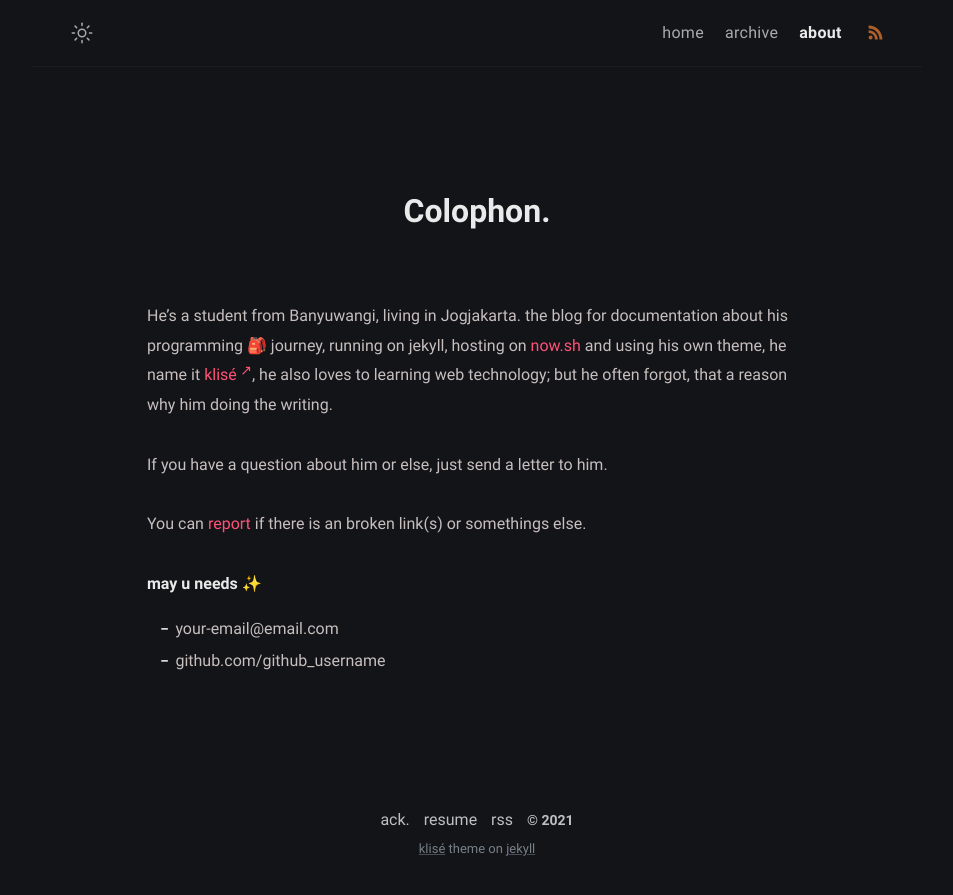
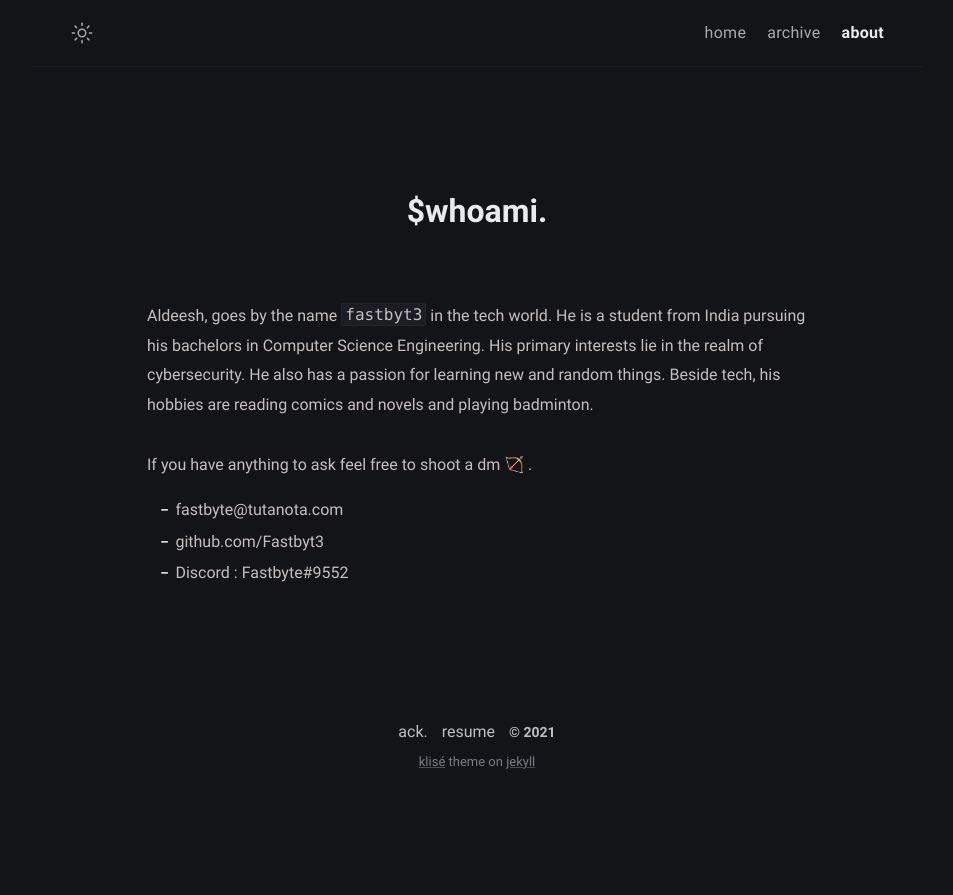
Before and after one commit to fastbyt3/fastbyt3.github.io, a Jekyll site: the page built from about.md, in a window 1280 px wide. Shown: the top 895 px of the page, without its empty margins (163-1116 px from the left). Built offline with Jekyll 4.4.1, drawn with Linux system fonts in a browser that asks for light colours.

Commit message:
initial changes

```diff
--- a/Gemfile
+++ b/Gemfile
@@ -25,7 +25,7 @@ group :jekyll_plugins do
 end
 
 # Windows does not include zoneinfo files, so bundle the tzinfo-data gem
-# gem "tzinfo-data", platforms: [:mingw, :mswin, :x64_mingw, :jruby]
+gem "tzinfo-data", platforms: [:mingw, :mswin, :x64_mingw, :jruby]
 
 # Performance-booster for watching directories on Windows
-# gem "wdm", "~> 0.1.0" if Gem.win_platform?
+gem "wdm", "~> 0.1.0" if Gem.win_platform?
--- a/_config.yml
+++ b/_config.yml
@@ -1,29 +1,27 @@
 # Site settings
-title: Klise Theme # site title
+title: Fastbyt3's Cyber Home # site title
 description: >- # site description
-  He's writing in Bahasa about web technology and experience as a journal
-  for documentation things that he learned, meet him <a href="https://github.com/piharpi" target="_blank" rel="noopener">@github</a>.
+  This is fastbyt3's personal blog as well as cyber dwelling. ❤
 lang: en-US # default lang
-timezone: Asia/Jakarta # set your timezone
+timezone: Asia/Kolkata # set your timezone
 image: assets/img/ogp.png # This image used for Open Graph more info https://ogp.me/
 repo: https://github.com/piharpi/jekyll-klise # site repo [optional]
 mode: dark # default theme "dark" | "light"
 
 # Profile settings
 author:
-  name: Jekyll Klisé # author name
+  name: Aldeesh | Fastbyte # author name
   bio: >- # tell to the world
-    The minimalist Jekyll theme, light and dark mode support, for running a personal site and blog,
-    meet Klisé theme at <a href="https://github.com/piharpi/jekyll-klise" target="_blank" rel="noopener">@github</a>.
-  username: username # general username
-  github: github_username # github username
-  twitter: twitter_username # twitter username
-  facebook: facebook_username # facebook username
-  email: your-email@email.com # email adress
+    | Coder | CyberSecurity nerd | He/Him |
+  username: fastbyte # general username
+  github: Fastbyt3 # github username
+  twitter: fastbyt3 # twitter username
+  facebook: none # facebook username
+  email: fastbyte@tutanota.com # email adress
   avatar: /assets/img/avatar.jpg # change with your own avatar
 
 # URL settings
-url: "https://klise.now.sh" #
+url: "" #
 baseurl:
 permalink: /:title/
 google_analytics: # leave it blank if not wish
--- a/_includes/footer.html
+++ b/_includes/footer.html
@@ -1,7 +1,7 @@
 <footer class="footer">
   <a class="footer_item" href="/thanks">ack.</a>
-  <a class="footer_item" href="javascript::void(0)">resume</a>
-  <a class="footer_item" href="/feed.xml">rss</a>
+  <a class="footer_item" href="/downloads/resume.docx">resume</a>
+  <!-- <a class="footer_item" href="/feed.xml">rss</a> -->
   <span class="footer_item">&copy; {{ site.time | date: "%Y" }}</span>
   <small class="footer_copyright">
     <!-- Klisé Theme: https://github.com/piharpi/jekyll-klise -->
--- a/_includes/navbar.html
+++ b/_includes/navbar.html
@@ -185,7 +185,7 @@
           <a class="menu-link {% if url == '/' %}active{% endif %}" href="/">home</a>
           <a class="menu-link {% if url == '/about/' %}active{% endif %}" href="/about">about</a>
         {%- endif -%}
-        <a class="menu-link rss" href="/feed.xml">
+        <!-- <a class="menu-link rss" href="/feed.xml">
           <svg
             xmlns="http://www.w3.org/2000/svg"
             width="17"
@@ -204,7 +204,7 @@
               d="M48,48v86.56c185.25,0,329.22,144.08,329.22,329.44H464C464,234.66,277.67,48,48,48Z"
             />
           </svg>
-        </a>
+        </a> -->
       </div>
     </div>
   </nav>
--- a/_sass/klise/_post.scss
+++ b/_sass/klise/_post.scss
@@ -259,3 +259,7 @@
 .post-updated-at {
   font-family: "Ubuntu mono", "monospace";
 }
+
+img {
+  width: 100%;
+}
--- a/about.md
+++ b/about.md
@@ -1,18 +1,15 @@
 ---
-title: Colophon
+title: $whoami
 permalink: /about/
 layout: page
-excerpt: Hello peeps, I'm student of computer science from Banyuwangi, living in Jogjakarta. This blog for documentation about my programming journey, running on jekyll, hosting on netlify and using my own simple theme.
+excerpt: Howdy cyber folks, I'm a full-time student of computer science engineering. This is my personal blog for documenting my growth in this field.
 comments: false
 ---
 
-He's a student from Banyuwangi, living in Jogjakarta. the blog for documentation about his programming 🎒 journey, running on jekyll, hosting on [now.sh](http://now.sh) and using his own theme, he name it <a href="https://github.com/piharpi/jekyll-klise" target="_blank" rel="noopener">klisé</a>, he also loves to learning web technology; but he often forgot, that a reason why him doing the writing.
+Aldeesh, goes by the name `fastbyt3` in the tech world. He is a student from India pursuing his bachelors in Computer Science Engineering. His primary interests lie in the realm of cybersecurity. He also has a passion for learning new and random things. Beside tech, his hobbies are reading comics and novels and playing badminton.
 
-If you have a question about him or else, just send a letter to him.
-
-You can [report](http://github.com/piharpi/jekyll-klise/issues/new) if there is an broken link(s) or somethings else.
-
-**may u needs ✨**
+If you have anything to ask feel free to shoot a dm 🏹 .
 
 - {{ site.author.email }}
 - github.com/{{ site.author.github }}
+- Discord : Fastbyte#9552
```
Also changed, not shown: thanks.md (+6 -6 lines), assets/img/avatar.jpg, assets/img/ogp.png (deleted), assets/img/saweria-button.png (deleted), 1 other file.
